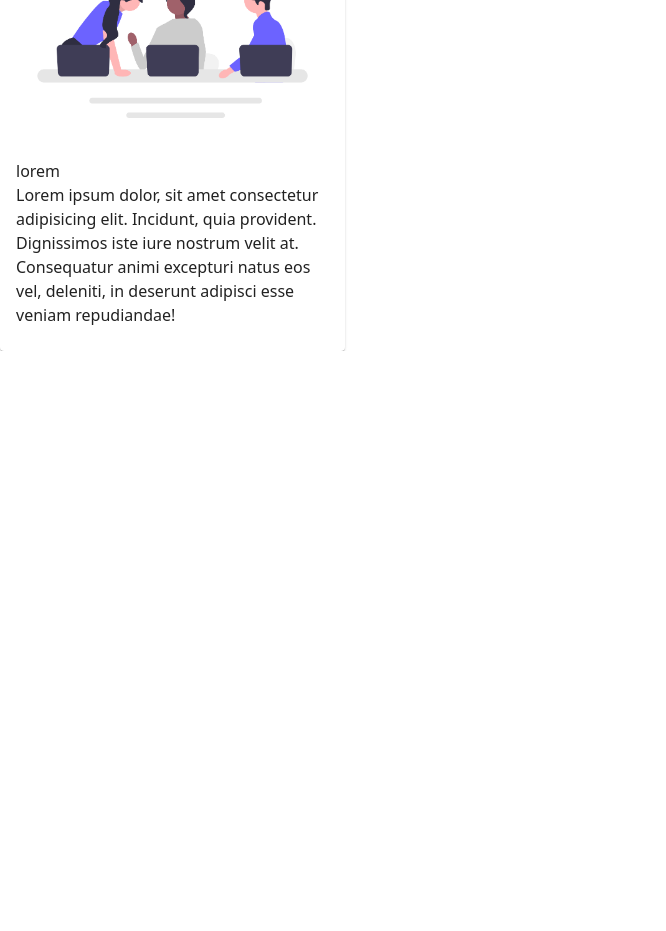
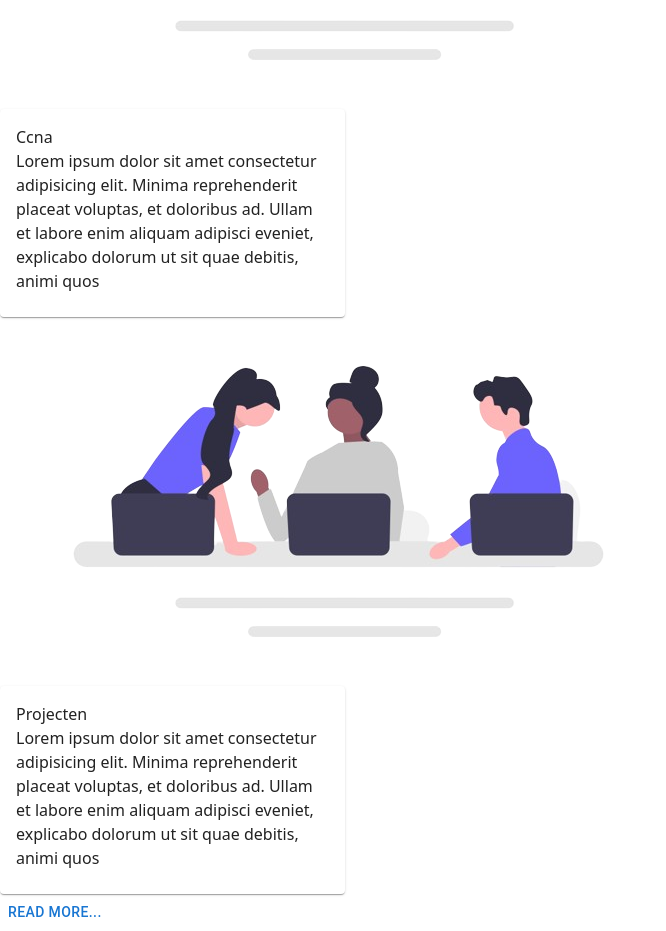
Before and after one commit to RyanieA/Natin-ICT, a React (Vite) app: page / in a window 1280 px wide. Shown: the part 1620-2551 px from the top of the page, without its empty margins (0-666 px from the left). Before the commit the page ends 1971 px from the top, so only its background shows below. Built offline with nearby package versions, Linux system fonts and the light colour scheme.

Commit message:
about section

```diff
--- a/src/components/AboutSection.jsx
+++ b/src/components/AboutSection.jsx
@@ -1,15 +1,47 @@
 import React from "react";
 import AboutCard from "./aboutCard";
+import { Button } from "@mui/material";
 
 export default function AboutSection() {
+  const subjects = [
+    {
+      image: "/hero-removebg.png",
+      title: "Programeren",
+      description:
+        "Lorem ipsum dolor sit amet consectetur adipisicing elit. Minima reprehenderit placeat voluptas, et doloribus ad. Ullam et labore enim aliquam adipisci eveniet, explicabo dolorum ut sit quae debitis, animi quos",
+    },
+    {
+      image: "/hero-removebg.png",
+      title: "Ccna",
+      description:
+        "Lorem ipsum dolor sit amet consectetur adipisicing elit. Minima reprehenderit placeat voluptas, et doloribus ad. Ullam et labore enim aliquam adipisci eveniet, explicabo dolorum ut sit quae debitis, animi quos",
+    },
+    {
+      image: "/hero-removebg.png",
+      title: "Projecten",
+      description:
+        "Lorem ipsum dolor sit amet consectetur adipisicing elit. Minima reprehenderit placeat voluptas, et doloribus ad. Ullam et labore enim aliquam adipisci eveniet, explicabo dolorum ut sit quae debitis, animi quos",
+    },
+  ];
+
   return (
-    <section className="pt-6 bg-neutral-50">
+    <section className="pt-6 bg-neutral-50/50">
       <div className="container-screen">
         <h3 className="font-semibold text-lg mb-4">Vakken</h3>
-        <div className="grid grid-cols-3">
-          <AboutCard />
-          <AboutCard />
-          <AboutCard />
+        <div className="grid md:grid-cols-2 lg:grid-cols-3">
+          {subjects.map(({ image, title, description }, i) => (
+            <AboutCard
+              key={i}
+              image={image}
+              title={title}
+              description={description}
+            />
+          ))}
+        </div>
+        <div className="flex justify-center mt-4">
+          <Button variant="text" className="!rounded-lg">
+            <a href="/about">Read More...</a>
+          </Button>
         </div>
       </div>
     </section>
--- a/src/components/aboutCard.jsx
+++ b/src/components/aboutCard.jsx
@@ -1,24 +1,20 @@
 import { Card, CardContent, CardMedia } from "@mui/material";
 import React from "react";
 
-export default function AboutCard() {
+export default function AboutCard({ image, title, description }) {
   return (
-    <Card className="!rounded-lg !shadow-sm !border" sx={{ maxWidth: 345 }}>
-      <CardMedia
-        component="img"
-        height="140"
-        image="/hero.png"
-        alt="green iguana"
+    <div className="relative">
+      <img
+        alt="img"
+        src={image}
+        className="max-w-[345px] z-20 absolute left-0"
       />
-      <CardContent>
-        <p className="font-medium">lorem</p>
-        <p className="text-sm mt-2">
-          Lorem ipsum dolor, sit amet consectetur adipisicing elit. Incidunt,
-          quia provident. Dignissimos iste iure nostrum velit at. Consequatur
-          animi excepturi natus eos vel, deleniti, in deserunt adipisci esse
-          veniam repudiandae!
-        </p>
-      </CardContent>
-    </Card>
+      <Card className="!rounded-lg !shadow-sm mt-32" sx={{ maxWidth: 345 }}>
+        <CardContent className="mt-10">
+          <p className="font-medium">{title}</p>
+          <p className="text-sm mt-2">{description}</p>
+        </CardContent>
+      </Card>
+    </div>
   );
 }
```
Also changed, not shown: public/contact.png (added), public/hero-removebg.png (added).
